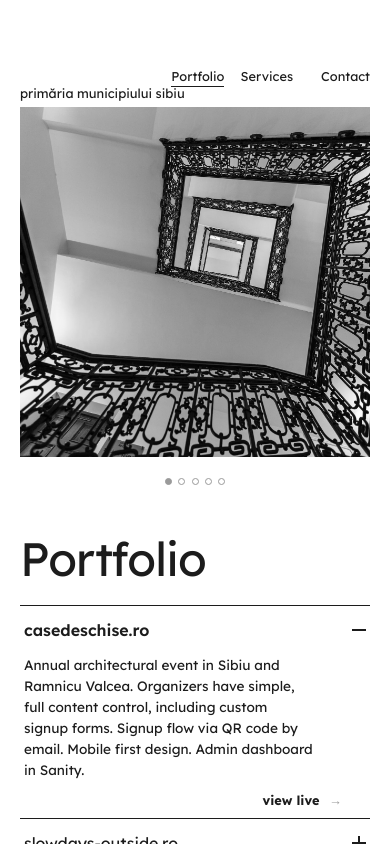
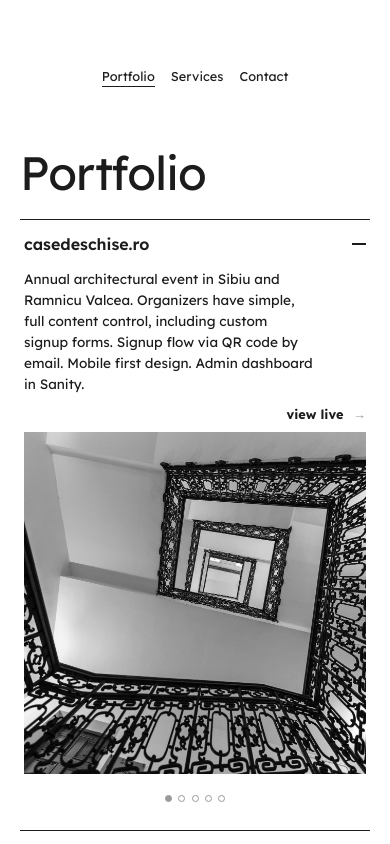
Before and after one commit to ux-studio-sibiu/postcard, a Next.js app: page /portfolio in a window 390 px wide. Both pictures are taken after a click on the button "casedeschise.ro". Shown: the top 844 px of the page. Built offline with nearby package versions, Linux system fonts and the light colour scheme.

Commit message:
update mobile design

```diff
--- a/app/components/accordion/accordion.scss
+++ b/app/components/accordion/accordion.scss
@@ -1,3 +1,5 @@
+@import "@/app/styles/breakpoints";
+
 .nsc-accordion {
   position: relative;
   flex: 1 1 auto;
@@ -122,13 +124,17 @@
       }
 
       .accordion-link {
-        margin-right: 24px;
+
         margin-bottom: 10px;
         float: right;
         margin-top: 0.75rem;
         font-size: 0.8rem;
         font-weight: 700;
         color: var(--color-ink);
+
+        @include respond-to("tablet") {
+          margin-right: 24px;
+        }
 
         &:hover{
           text-decoration: underline;
@@ -140,6 +146,15 @@
           color: #9a9a9a;
         }
       }
+
+      // Mobile-only per-project gallery below the text. Square, with clearance
+      // above for the gallery caption and below for the pagination dots; clears
+      // the floated "view live" link above it.
+      .accordion-gallery {
+        clear: both;
+        aspect-ratio: 1 / 1;
+        margin: 2rem 0 2.5rem;
+      }
     }
   }
 }
--- a/app/components/accordion/accordion.tsx
+++ b/app/components/accordion/accordion.tsx
@@ -2,11 +2,15 @@
 
 import { useCallback, useEffect, useRef, useState, Children, cloneElement } from "react";
 import type { GallerySlide } from "@/app/data/gallery";
+import { SwiperGallery } from "@/app/components/swiper-gallery/swiper-gallery";
 import "./accordion.scss";
 
-// `gallery` is carried by the item but not rendered here — the parent Accordion
-// reads it off the open item to drive an external gallery (see PortfolioShowcase).
-export function AccordionItem({ title, children, isOpen, onToggle, href }: { title: string; children: React.ReactNode; isOpen?: boolean; onToggle?: () => void; gallery?: GallerySlide[]; href?: string }) {
+// `gallery` drives the external (desktop) gallery via the parent Accordion's
+// notify, and is also rendered inline below the text on mobile (the desktop main
+// gallery is hidden there — see PortfolioShowcase / composition.scss). It's only
+// rendered while the item is open, so the Swiper mounts into a visible panel and
+// measures correctly.
+export function AccordionItem({ title, children, isOpen, onToggle, href, gallery }: { title: string; children: React.ReactNode; isOpen?: boolean; onToggle?: () => void; gallery?: GallerySlide[]; href?: string }) {
   return (
     <li className={`accordion-item${isOpen ? " is-open" : ""}`}>
       <button type="button" className="accordion-trigger" aria-expanded={isOpen} onClick={onToggle}>
@@ -16,6 +20,7 @@ export function AccordionItem({ title, children, isOpen, onToggle, href }: { tit
       <div className="accordion-panel" hidden={!isOpen}>
         <p>{typeof children === "string" ? <span dangerouslySetInnerHTML={{ __html: children }} /> : children}</p>
         {href && <a className="accordion-link" href={href} target="_blank" rel="noopener noreferrer">view live <span aria-hidden="true">&rarr;</span></a>}
+        {isOpen && gallery && <div className="accordion-gallery mobile-only"><SwiperGallery slides={gallery} /></div>}
       </div>
     </li>
   );
--- a/app/components/composition/composition.scss
+++ b/app/components/composition/composition.scss
@@ -32,4 +32,17 @@
       aspect-ratio: 1 / 1;
     }
   }
+
+  // Portfolio only: on mobile the per-project galleries render inside each
+  // accordion panel, so the main gallery is hidden. Scoped to this modifier so
+  // home/contact keep their gallery on mobile.
+  &.gallery-in-accordion {
+    @media (max-width: 768px) {
+      gap: 0;
+
+      .composition-left {
+        display: none;
+      }
+    }
+  }
 }
--- a/app/components/composition/composition.tsx
+++ b/app/components/composition/composition.tsx
@@ -7,12 +7,14 @@ import "./composition.scss";
 export function Composition({
   left,
   right,
+  className = "",
 }: {
   left: ReactNode;
   right: ReactNode;
+  className?: string;
 }) {
   return (
-    <div className="nsc-composition">
+    <div className={`nsc-composition ${className}`.trim()}>
       <div className="composition-box composition-left">{left}</div>
       <div className="composition-box composition-right">{right}</div>
     </div>
--- a/app/components/header/header.scss
+++ b/app/components/header/header.scss
@@ -1,8 +1,12 @@
+@import "@/app/styles/breakpoints";
+
 .nsc-header {
   display: flex;
   align-items: center;
   gap: 2rem;
   padding: 1.75rem 0;
+
+
 
   .header-brand {
     display:none;
@@ -42,10 +46,12 @@
   }
 
   @media (max-width: 768px) {
-    // Keep everything on one row.
+    // Keep everything on one row, centred (the brand is hidden on mobile).
     flex-wrap: nowrap;
-    gap: 0.75rem;
+    justify-content: center;
+    gap: 1rem;
     padding: 1.25rem 0;
+    padding-bottom: 4rem;
 
     .header-brand {
       font-size: 0.95rem;
@@ -53,7 +59,8 @@
 
     .header-nav {
       gap: 1rem;
-      margin-left: auto;
+      // Drop the desktop right-push so the cluster centres.
+      margin-left: 0;
     }
 
     .nav-link,
@@ -62,7 +69,8 @@
     }
 
     .header-contact {
-      margin-left: 1rem;
+      // Drop the desktop detachment so spacing is even within the centred row.
+      margin-left: 0;
     }
   }
 }
--- a/app/components/portfolio-showcase/portfolio-showcase.tsx
+++ b/app/components/portfolio-showcase/portfolio-showcase.tsx
@@ -14,6 +14,7 @@ export function PortfolioShowcase({ heading, blurb, children }: { heading: strin
 
   return (
     <Composition
+      className="gallery-in-accordion"
       left={<SwiperGallery slides={slides} />}
       right={<Panel heading={heading} blurb={blurb} onActiveChange={(g) => setSlides(g ?? defaultGallery)}>{children}</Panel>}
     />
--- a/app/components/swiper-gallery/swiper-gallery.tsx
+++ b/app/components/swiper-gallery/swiper-gallery.tsx
@@ -6,7 +6,7 @@ import "swiper/css/pagination";
 import "./swiper-gallery.scss";
 
 import Image from "next/image";
-import { useEffect, useRef, useState, type MouseEvent } from "react";
+import { useEffect, useId, useRef, useState, type MouseEvent } from "react";
 import { Swiper, SwiperSlide } from "swiper/react";
 import { EffectFade, Pagination } from "swiper/modules";
 import type { Swiper as SwiperType } from "swiper";
@@ -21,6 +21,10 @@ export function SwiperGallery({ slides = defaultGallery }: { slides?: GallerySli
   // Active slide, used to show its alt text as a caption above the frame.
   const [activeIndex, setActiveIndex] = useState(0);
   const swiperRef = useRef<SwiperType | null>(null);
+  // Unique pagination target — several galleries can live on one page (e.g. the
+  // main gallery plus per-project ones in the portfolio accordion), so a shared
+  // ".gallery-pagination" selector would cross-wire them.
+  const paginationId = useId();
 
   const triggerAnim = () => setAnimating(true);
 
@@ -41,7 +45,7 @@ export function SwiperGallery({ slides = defaultGallery }: { slides?: GallerySli
 
   return (
     <div className="nsc-swiper-gallery">
-      <p className="gallery-caption">{slides[activeIndex]?.caption ?? slides[activeIndex]?.alt}</p>
+      <p className="gallery-caption desktop-only">{slides[activeIndex]?.caption ?? slides[activeIndex]?.alt}</p>
 
       {/* Click anywhere on the stage fires the glitch; the edge nav zones
           stopPropagation so they only navigate. */}
@@ -63,7 +67,7 @@ export function SwiperGallery({ slides = defaultGallery }: { slides?: GallerySli
             setAnimating(false);
             setActiveIndex(s.realIndex);
           }}
-          pagination={{ el: ".gallery-pagination", clickable: true }}
+          pagination={{ el: `[data-pagination="${paginationId}"]`, clickable: true }}
         >
           {slides.map((slide, idx) => (
             <SwiperSlide key={idx} className={slide.cssClass ?? "anim-glitch"}>
@@ -96,7 +100,7 @@ export function SwiperGallery({ slides = defaultGallery }: { slides?: GallerySli
         />
       </div>
 
-      <div className="gallery-pagination" />
+      <div className="gallery-pagination" data-pagination={paginationId} />
     </div>
   );
 }
--- a/app/styles/globals.scss
+++ b/app/styles/globals.scss
@@ -146,3 +146,19 @@ body {
     margin-top: 2.5rem;
   }
 }
+
+// Breakpoint show/hide utilities. Default (desktop) hides .mobile-only; the
+// mobile query swaps which is hidden.
+.mobile-only {
+  display: none;
+}
+
+@media (max-width: 768px) {
+  .mobile-only {
+    display: revert;
+  }
+
+  .desktop-only {
+    display: none;
+  }
+}
```
